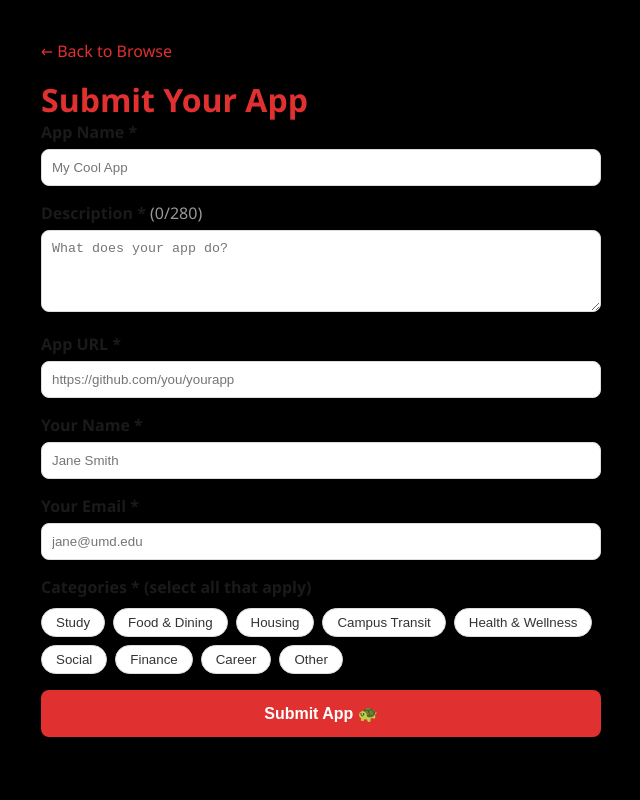
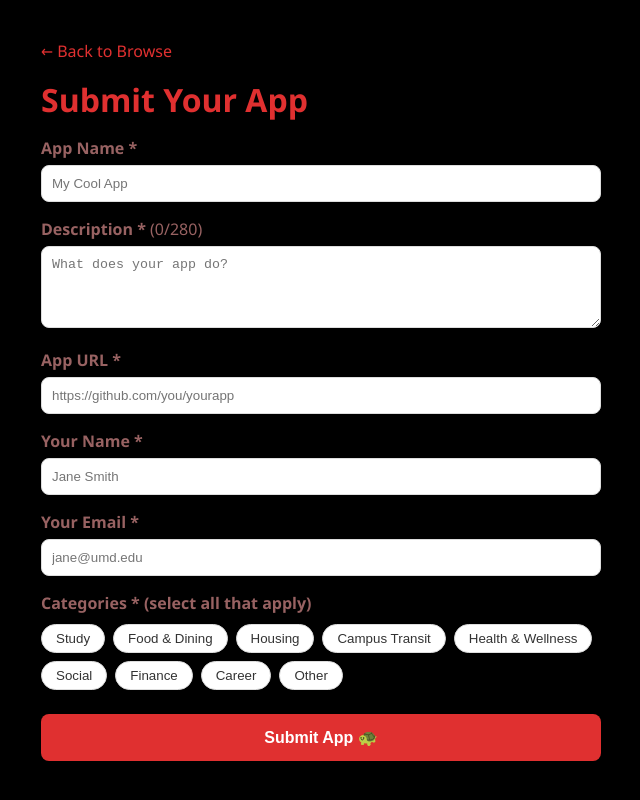
Before and after one commit to p304-dev/webHackathonTerpLaunch, a React (Vite) app in the folder frontend/: page /submit in a window 1280 px wide. Shown: the whole page, without its empty margins (319-959 px from the left). Built offline with nearby package versions, Linux system fonts and the light colour scheme.

Commit message:
final UI changes

```diff
--- /dev/null
+++ b/frontend/src/components/FilterSidebar.css
@@ -0,0 +1,20 @@
+.filter-heading {
+  margin-top: 0;
+  margin-bottom: 16px;
+  color: #e03030;
+}
+
+.filter-btn {
+  border: 1px solid #ddd;
+  border-radius: 6px;
+  padding: 6px 12px;
+  cursor: pointer;
+  width: 100%;
+  text-align: left;
+  transition: background 0.2s ease, color 0.2s ease;
+}
+
+.filter-btn:hover {
+  background: #e03030 !important;
+  color: white !important;
+}
--- a/frontend/src/components/FilterSidebar.jsx
+++ b/frontend/src/components/FilterSidebar.jsx
@@ -1,14 +1,17 @@
+import './FilterSidebar.css'
+
 const CATEGORIES = ['Study', 'Food & Dining', 'Housing', 'Campus Transit', 'Health & Wellness', 'Social', 'Finance', 'Career', 'Other']
 
 export default function FilterSidebar({ selected, onSelect }) {
   return (
     <aside style={{ width: '200px', padding: '40px 20px', borderRight: '1px solid #eee', background: 'white' }}>
-      <h3 style={{ marginTop: 0, color: '#e03030' }}>Filter by</h3>
+      <h3 className="filter-heading">Filter by</h3>
       <ul style={{ listStyle: 'none', padding: 0, margin: 0 }}>
         <li style={{ marginBottom: '10px' }}>
           <button
             onClick={() => onSelect('')}
-            style={{ background: selected === '' ? '#e03030' : 'transparent', color: selected === '' ? 'white' : '#333', border: '1px solid #ddd', borderRadius: '6px', padding: '6px 12px', cursor: 'pointer', width: '100%', textAlign: 'left' }}
+            className="filter-btn"
+            style={{ background: selected === '' ? '#e03030' : 'transparent', color: selected === '' ? 'white' : '#333' }}
           >
             All
           </button>
@@ -17,7 +20,8 @@ export default function FilterSidebar({ selected, onSelect }) {
           <li key={cat} style={{ marginBottom: '10px' }}>
             <button
               onClick={() => onSelect(cat)}
-              style={{ background: selected === cat ? '#e03030' : 'transparent', color: selected === cat ? 'white' : '#333', border: '1px solid #ddd', borderRadius: '6px', padding: '6px 12px', cursor: 'pointer', width: '100%', textAlign: 'left' }}
+              className="filter-btn"
+              style={{ background: selected === cat ? '#e03030' : 'transparent', color: selected === cat ? 'white' : '#333' }}
             >
               {cat}
             </button>
--- a/frontend/src/pages/AppDetail.jsx
+++ b/frontend/src/pages/AppDetail.jsx
@@ -80,7 +80,7 @@ export default function AppDetail() {
       <Link to="/browse" style={{ color: '#e03030', textDecoration: 'none' }}>← Back to Browse</Link>
 
       <h1 style={{ marginTop: '16px', color: '#e03030', marginBottom: '16px' }}>{app.name}</h1>
-      <p style={{ fontSize: '16px', color: '#444', marginBottom: '16px' }}>{app.description}</p>
+      <p style={{ fontSize: '16px', color: '#986262', marginBottom: '16px', fontWeight: 'bold' }}>{app.description}</p>
 
       <div style={{ display: 'flex', gap: '8px', flexWrap: 'wrap', marginBottom: '16px' }}>
         {app.category_tags.map(tag => (
@@ -103,14 +103,14 @@ export default function AppDetail() {
       </div>
       {collabMsg && <p style={{ color: 'green' }}>{collabMsg}</p>}
 
-      <hr style={{ margin: '32px 0', borderColor: '#eee' }} />
+      <hr style={{ marginBottom: '16px', borderColor: '#eee' }} />
 
-      <h2>Leave Feedback</h2>
+      <h2 style={{ margin: '16px 0', color: '#986262' }}>Leave Feedback</h2>
       <form onSubmit={handleFeedback} style={{ display: 'flex', flexDirection: 'column', gap: '12px', marginBottom: '32px' }}>
         <input required placeholder="Your name" value={reviewerName} onChange={e => setReviewerName(e.target.value)} style={{ padding: '10px', borderRadius: '8px', border: '1px solid #ddd' }} />
         <textarea required placeholder="Your comment" value={comment} onChange={e => setComment(e.target.value)} rows={3} style={{ padding: '10px', borderRadius: '8px', border: '1px solid #ddd', resize: 'vertical' }} />
         <div>
-          <label style={{ display: 'block', marginBottom: '4px' }}>Rating:</label>
+          <label style={{ display: 'block', marginBottom: '4px', color: '#986262', fontWeight: 'bold' }}>Rating:</label>
           <select value={rating} onChange={e => setRating(e.target.value)} style={{ padding: '8px', borderRadius: '6px', border: '1px solid #ddd' }}>
             {[5,4,3,2,1].map(n => <option key={n} value={n}>{n} ⭐</option>)}
           </select>
@@ -121,7 +121,7 @@ export default function AppDetail() {
         {feedbackMsg && <p style={{ color: 'green' }}>{feedbackMsg}</p>}
       </form>
 
-      <h2>Reviews ({feedback.length})</h2>
+      <h2 style={{ margin: '16px 0', color: '#986262' }}>Reviews ({feedback.length})</h2>
       {feedback.length === 0 ? <p style={{ color: '#888' }}>No reviews yet. Be the first!</p> : (
         feedback.map(fb => (
           <div key={fb.id} style={{ background: 'white', border: '1px solid #eee', borderRadius: '10px', padding: '16px', marginBottom: '12px' }}>
--- a/frontend/src/pages/Leaderboard.jsx
+++ b/frontend/src/pages/Leaderboard.jsx
@@ -16,7 +16,7 @@ export default function Leaderboard() {
     <div style={{ maxWidth: '700px', margin: '0 auto', padding: '40px 20px' }}>
       <Link to="/" style={{ color: '#e03030', textDecoration: 'none' }}>← Home</Link>
       <h1 style={{ color: '#e03030', marginTop: '16px' }}>🏆 Developer Leaderboard</h1>
-      <p style={{ color: '#666' }}>Top UMD developers ranked by total upvotes across all their apps.</p>
+      <p style={{ color: '#986262', fontWeight: 'bold', marginTop: '16px' }}>Top UMD developers ranked by total upvotes across all their apps.</p>
 
       {loading ? <p>Loading...</p> : leaders.length === 0 ? <p>No developers yet. <Link to="/submit">Submit an app!</Link></p> : (
         <div style={{ marginTop: '24px' }}>
--- a/frontend/src/pages/Submit.jsx
+++ b/frontend/src/pages/Submit.jsx
@@ -47,32 +47,32 @@ export default function Submit() {
 
       <form onSubmit={handleSubmit} style={{ display: 'flex', flexDirection: 'column', gap: '16px' }}>
         <div>
-          <label style={{ fontWeight: 'bold', display: 'block', marginBottom: '6px' }}>App Name *</label>
+          <label style={{ fontWeight: 'bold', display: 'block', marginBottom: '6px', color: '#986262', marginTop: '16px' }}>App Name *</label>
           <input required name="name" value={form.name} onChange={handleChange} placeholder="My Cool App" style={{ width: '100%', padding: '10px', borderRadius: '8px', border: '1px solid #ddd', boxSizing: 'border-box' }} />
         </div>
 
         <div>
-          <label style={{ fontWeight: 'bold', display: 'block', marginBottom: '6px' }}>Description * <span style={{ color: '#999', fontWeight: 'normal' }}>({form.description.length}/280)</span></label>
+          <label style={{ fontWeight: 'bold', display: 'block', marginBottom: '6px', color: '#986262'  }}>Description * <span style={{ color: '#999', fontWeight: 'normal', color: '#986262'  }}>({form.description.length}/280)</span></label>
           <textarea required name="description" value={form.description} onChange={handleChange} placeholder="What does your app do?" rows={4} maxLength={280} style={{ width: '100%', padding: '10px', borderRadius: '8px', border: '1px solid #ddd', resize: 'vertical', boxSizing: 'border-box' }} />
         </div>
 
         <div>
-          <label style={{ fontWeight: 'bold', display: 'block', marginBottom: '6px' }}>App URL *</label>
+          <label style={{ fontWeight: 'bold', display: 'block', marginBottom: '6px', color: '#986262' }}>App URL *</label>
           <input required name="url" value={form.url} onChange={handleChange} placeholder="https://github.com/you/yourapp" style={{ width: '100%', padding: '10px', borderRadius: '8px', border: '1px solid #ddd', boxSizing: 'border-box' }} />
         </div>
 
         <div>
-          <label style={{ fontWeight: 'bold', display: 'block', marginBottom: '6px' }}>Your Name *</label>
+          <label style={{ fontWeight: 'bold', display: 'block', marginBottom: '6px', color: '#986262'  }}>Your Name *</label>
           <input required name="submitter_name" value={form.submitter_name} onChange={handleChange} placeholder="Jane Smith" style={{ width: '100%', padding: '10px', borderRadius: '8px', border: '1px solid #ddd', boxSizing: 'border-box' }} />
         </div>
 
         <div>
-          <label style={{ fontWeight: 'bold', display: 'block', marginBottom: '6px' }}>Your Email *</label>
+          <label style={{ fontWeight: 'bold', display: 'block', marginBottom: '6px', color: '#986262'  }}>Your Email *</label>
           <input required type="email" name="submitter_email" value={form.submitter_email} onChange={handleChange} placeholder="jane@umd.edu" style={{ width: '100%', padding: '10px', borderRadius: '8px', border: '1px solid #ddd', boxSizing: 'border-box' }} />
         </div>
 
         <div>
-          <label style={{ fontWeight: 'bold', display: 'block', marginBottom: '10px' }}>Categories * (select all that apply)</label>
+          <label style={{ fontWeight: 'bold', display: 'block', marginBottom: '10px' , color: '#986262'  }}>Categories * (select all that apply)</label>
           <div style={{ display: 'flex', flexWrap: 'wrap', gap: '8px' }}>
             {CATEGORIES.map(cat => (
               <button type="button" key={cat} onClick={() => toggleTag(cat)}
@@ -85,7 +85,7 @@ export default function Submit() {
 
         {error && <p style={{ color: 'red', margin: 0 }}>{error}</p>}
 
-        <button type="submit" disabled={loading} style={{ background: '#e03030', color: 'white', border: 'none', padding: '14px', borderRadius: '8px', cursor: 'pointer', fontWeight: 'bold', fontSize: '16px' }}>
+        <button type="submit" disabled={loading} style={{ background: '#e03030', color: 'white', border: 'none', padding: '14px', borderRadius: '8px', cursor: 'pointer', fontWeight: 'bold', fontSize: '16px', marginTop: '8px' }}>
           {loading ? 'Submitting...' : 'Submit App 🐢'}
         </button>
       </form>
```
